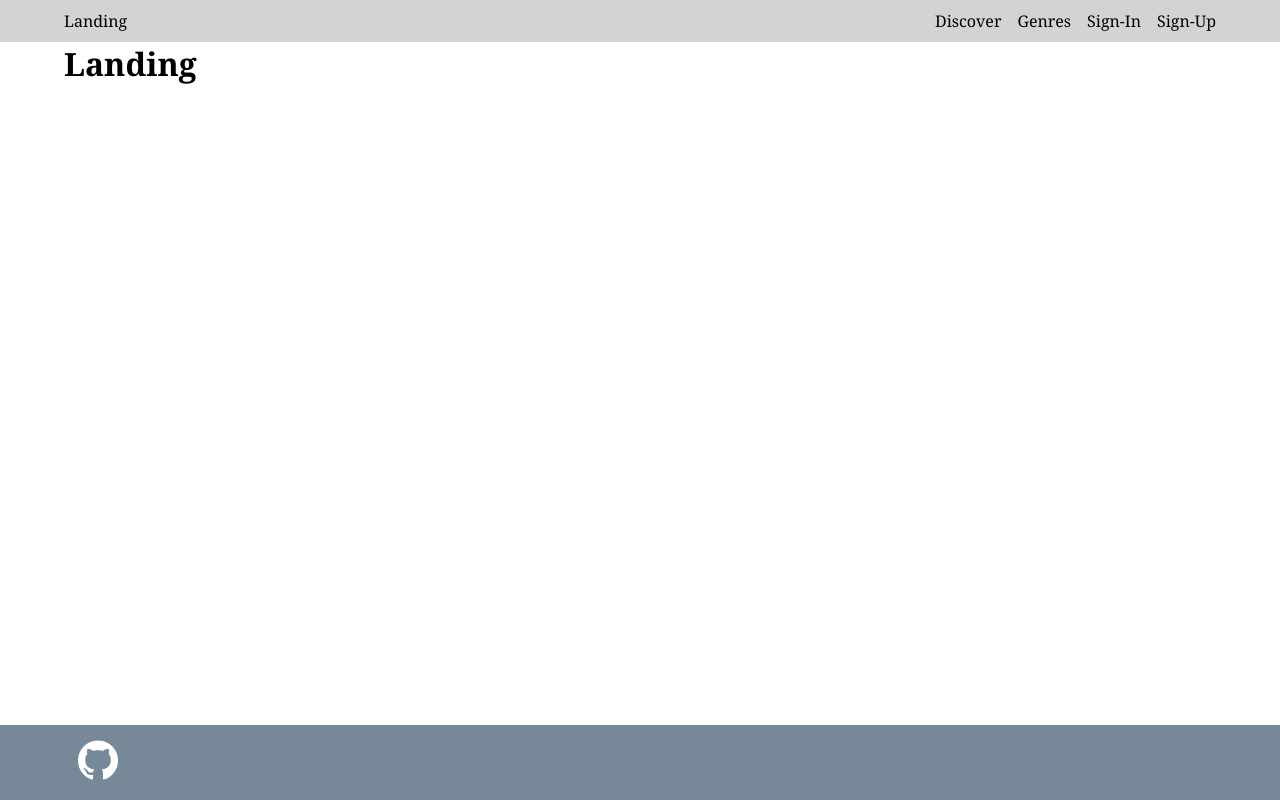
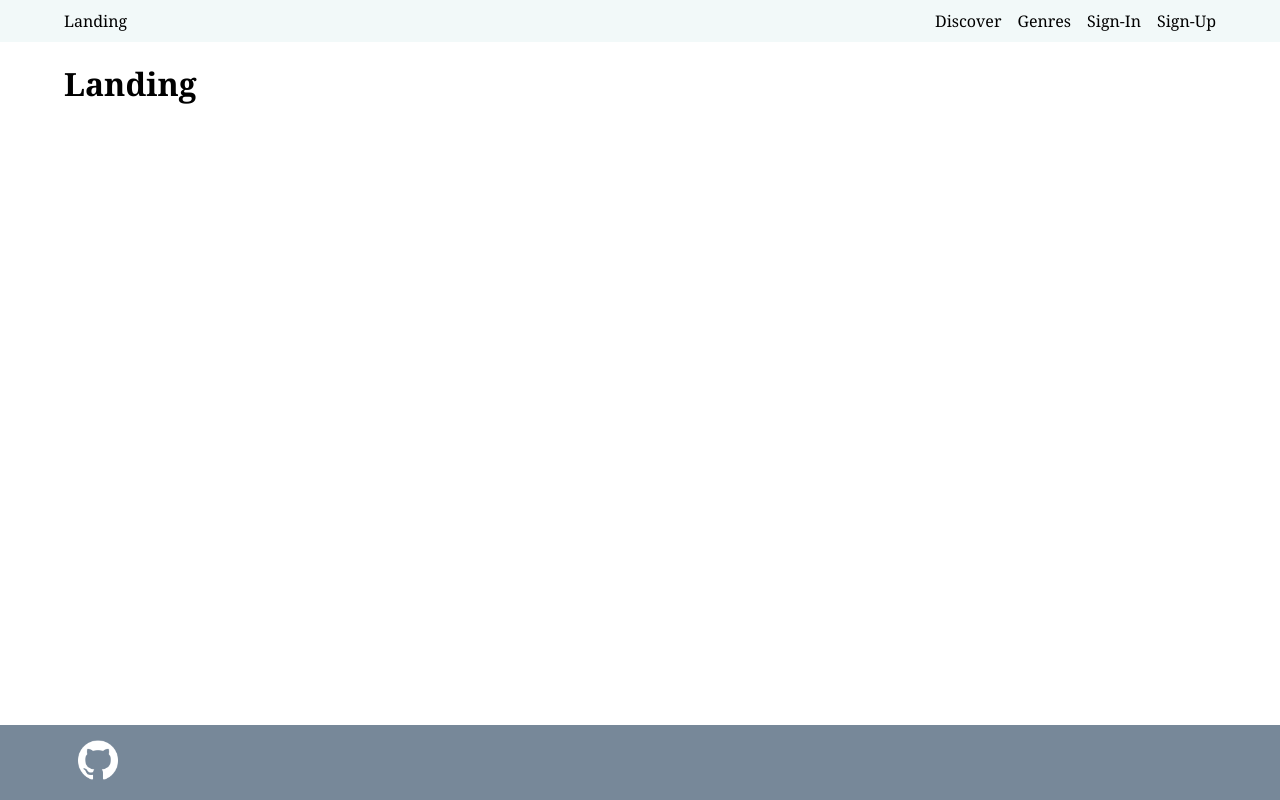
Before and after one commit to christinab980/bookProject, a React (Vite) app in the folder react-ui/: page / in a window 1280 px wide. Built offline with nearby package versions, Linux system fonts and the light colour scheme.

Commit message:
updating endpoints and installing react compents

```diff
--- a/package.json
+++ b/package.json
@@ -25,7 +25,7 @@
   },
   "dependencies": {
     "react-redux": "^8.1.1",
-    "react-router-dom": "^6.14.1"
+    "react-router-dom": "^6.14.1",
     "@reduxjs/toolkit": "^1.9.5",
     "audit": "^0.0.6",
     "bcrypt": "^5.1.0",
--- a/react-ui/src/App.jsx
+++ b/react-ui/src/App.jsx
@@ -1,7 +1,7 @@
 import React from 'react'
 import { Header, Main, Footer } from './sectioning'
+import '../src/index.css'
 
-import '../src/index.css'
 
 function App() {
 
--- a/react-ui/src/index.css
+++ b/react-ui/src/index.css
@@ -13,6 +13,7 @@ html {
 main {
   display: flex;
   flex: 1;
+  padding: 20px 0;
 }
 
 .root {
@@ -35,8 +36,12 @@ footer img {
 
 /* header stylings  */
 
+header img {
+  height: 55px;
+}
+
 header {
-  background-color: lightgray;
+  background-color: #f2f9f9;
   padding: 10px 0;
 }
 
--- a/react-ui/src/sectioning/header.jsx
+++ b/react-ui/src/sectioning/header.jsx
@@ -10,6 +10,6 @@ const Header = () => {
             <div className="y-navs y-wrap">{navs} </div>
         </header>
     );
-};
+  };
 
-export default Header;
+  export default Header;
```
Also changed, not shown: react-ui/src/sectioning/footer.jsx (indentation only), 2 other files (tests, documents, lock files or other folders).
